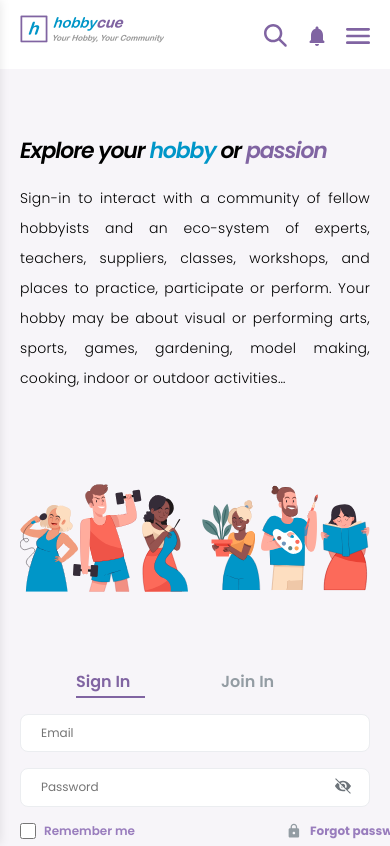
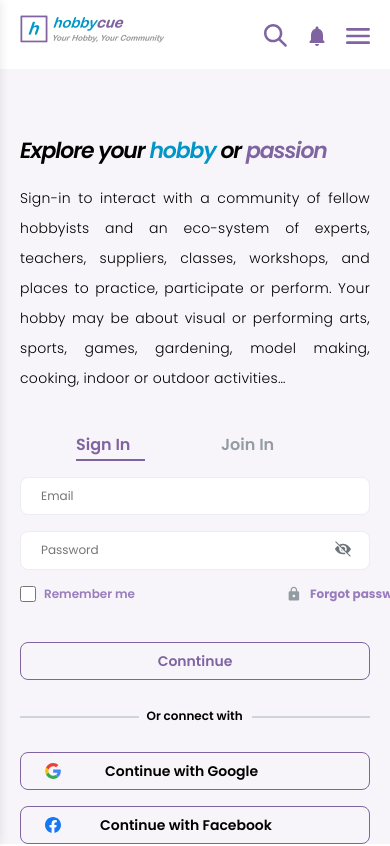
Before and after one commit to AryanKumarOfficial/banao-technology, a Next.js app: page / in a window 390 px wide. Shown: the top 846 px of the page. Built offline with nearby package versions, Linux system fonts and the light colour scheme.

Commit message:
added password stength meter to registration form

```diff
--- a/components/Login.js
+++ b/components/Login.js
@@ -104,7 +104,7 @@ const LoginComponent = ({ className = "" }) => {
                                 </div>
                             </div>
                         </div>
-                        <div className="w-[43.569rem] flex flex-col items-start justify-start pt-[0.312rem] px-[0rem] pb-[0rem] box-border min-w-[43.569rem] max-w-full lg:flex-1 mq1050:min-w-full mq450:order-4">
+                        <div className="w-[43.569rem] flex flex-col items-start justify-start pt-[0.312rem] px-[0rem] pb-[0rem] box-border min-w-[43.569rem] max-w-full lg:flex-1 mq1050:min-w-full mq450:order-4 mq450:hidden">
                             <div className="self-stretch flex flex-row items-start justify-start gap-[0.9rem] max-w-full mq750:flex-wrap mq450:flex-row">
                                 <img
                                     className="self-stretch flex-1 relative max-w-full overflow-hidden max-h-full min-w-[5rem] min-h-[13.5rem] shrink-0 z-[1]"
@@ -220,7 +220,7 @@ const LoginComponent = ({ className = "" }) => {
                                             </div>
                                         </div>
                                         <div className="w-[10rem] flex flex-col gap-10 items-start justify-between mq450:w-full text-sm">
-                                            <div className="self-stretch  flex-col items-center justify-between w-[25rem] gap-[1.25rem] mq450:flex-wrap ">
+                                            <div className="self-stretch  flex-col items-center justify-between w-[25rem] gap-[1.25rem] mq450:flex-wrap text-wrap mq450:text-[0.60rem]">
                                                 By continuing, you agree to our <Link href={'/terms'} className="text-darkslategray-400 font-bold no-underline hover:text-primary-full">Terms of Service</Link> and <Link href={'/privacy'} className="text-darkslategray-400 hover:text-primary-full no-underline font-bold">Privacy Policy</Link>.
                                             </div>
                                         </div>
@@ -234,6 +234,7 @@ const LoginComponent = ({ className = "" }) => {
                                         </div>
                                     </div>
                                 )}
+
                             </div>
                         </div>
                     </div>
--- a/tailwind.config.js
+++ b/tailwind.config.js
@@ -67,6 +67,7 @@ module.exports = {
       },
     },
   },
+  darkMode: 'class', // or 'media' or 'class'
   corePlugins: {
     preflight: false,
   },
```
Also changed, not shown: styles/globals.css (line endings or trailing spaces).
